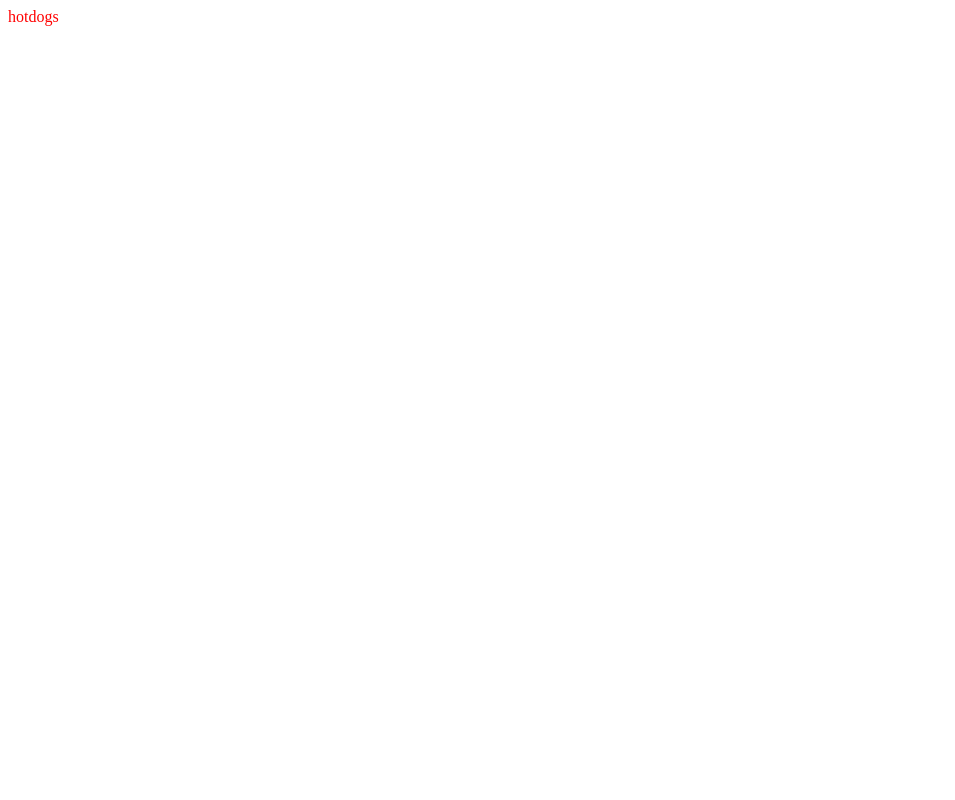
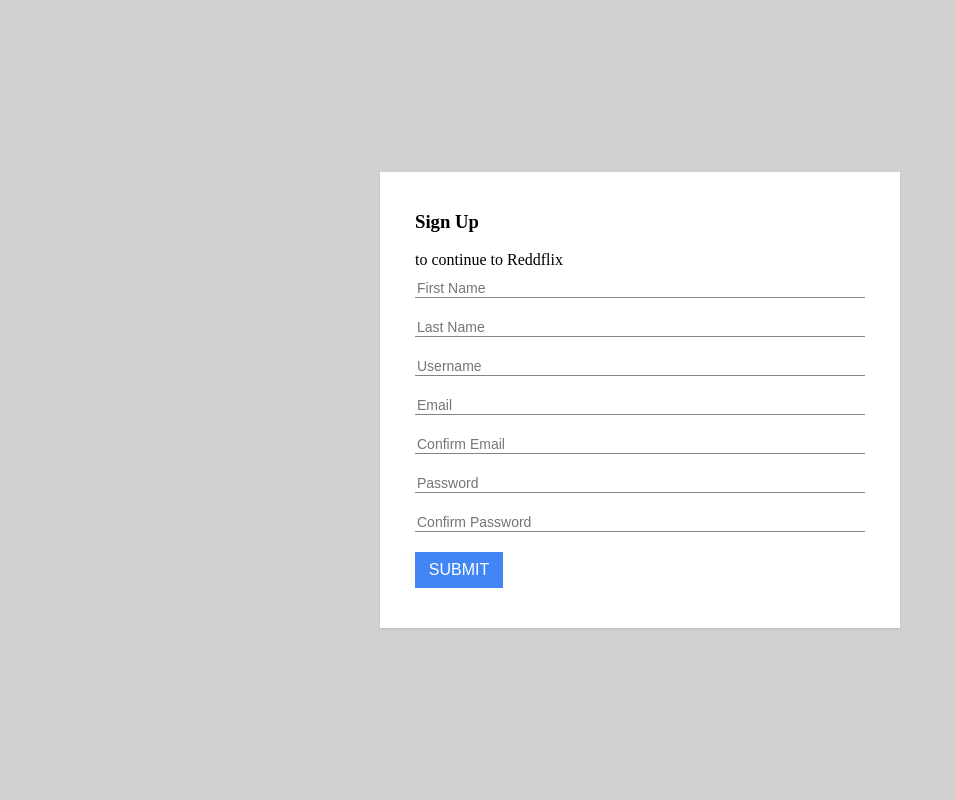
Before and after one commit to arifsiyad/Netflix-Clone-PHP-JS-SQL, a PHP site: page /register.php in a window 1280 px wide. Before the commit the part shown is almost empty. Shown: the whole page, without its empty margins (0-955 px from the left). Run offline with PHP 8.4, Linux system fonts and the light colour scheme.

Commit message:
Added css and style.

```diff
--- a/assets/style/style.css
+++ b/assets/style/style.css
@@ -1,3 +1,55 @@
-* {
-    color:red;
+html,
+body {
+    height: 100%;
+    padding: 0;
+    margin: 0;
 }
+
+
+.signInContainer {
+    background-color: #d3d0d0;
+    height: 100vh;
+    display: flex;
+    align-items: center;
+    justify-content: center;
+}
+
+.column {
+    background-color: #fff;
+    min-height: 300px;
+    max-height: 100%;
+    width: 450px;
+    box-shadow: rgba(0,0,0, 0.1) 0 1px 2px;
+    padding:20px 35px;
+
+}
+
+.column form {
+display:flex;
+flex-direction:column;
+}
+
+
+.column form input[type="text"],
+.column form input[type="email"],
+.column form input[type="password"] {
+        font-size: 14px;
+        margin: 10px 0;
+        border: none;
+        border-bottom: 1px solid #878383 ;
+
+}
+
+.column form input[type="submit"] {
+    background-color: #4285f4;
+    color: #fff;
+    height: 36px;
+    width: 88px;
+    border: none;
+    boarder-radius: 3px;
+    font-weight:500;
+    margin-top: 10px;
+    margin-bottom: 20px;
+    font-size: 16px;
+
+}
--- a/register.php
+++ b/register.php
@@ -1,3 +1,9 @@
+<?php
+
+    if(isset($_POST["submitButton"]))
+    echo "Form submitted"
+?>
+
 <!DOCTYPE html>
 <html>
    <head>
@@ -6,10 +12,50 @@
     <link rel="stylesheet" type="text/css" href="assets/style/style.css" />
 
    </head>
-
 <body>
 
-hotdogs
+
+<div class="signInContainer">
+
+    <div class="column">
+
+    <div class="header">
+        <h3> Sign Up </h3>
+        <span> to continue to Reddflix </span>
+
+        <form method="POST">
+
+
+            <input type="text" name="firstName" placeholder="First Name" required>
+
+            <input type="text" name="lastName" placeholder="Last Name" required>
+
+            <input type="text" name="username" placeholder="Username" required>
+
+            <input type="email" name="Email" placeholder="Email" required>
+
+            <input type="email" name="Email2" placeholder="Confirm Email" required>
+
+            <input type="password" name="password" placeholder="Password" required>
+
+            <input type="password" name="password2" placeholder="Confirm Password" required>
+
+            <input type="submit" name="submitButton" value="SUBMIT">
+
+
+
+
+        </form>
+
+
+
+
+
+    </div>
+
+
+
+</div>
 
 </body>
 
```
